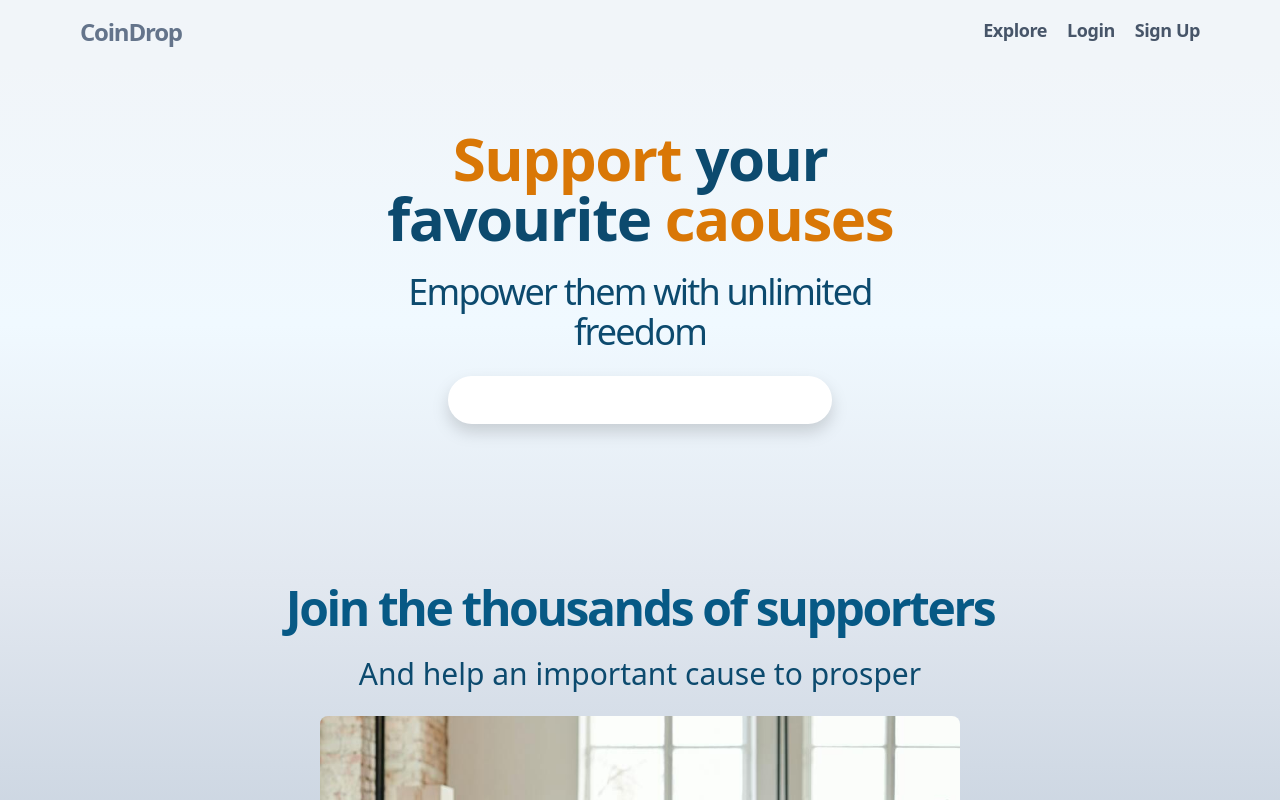
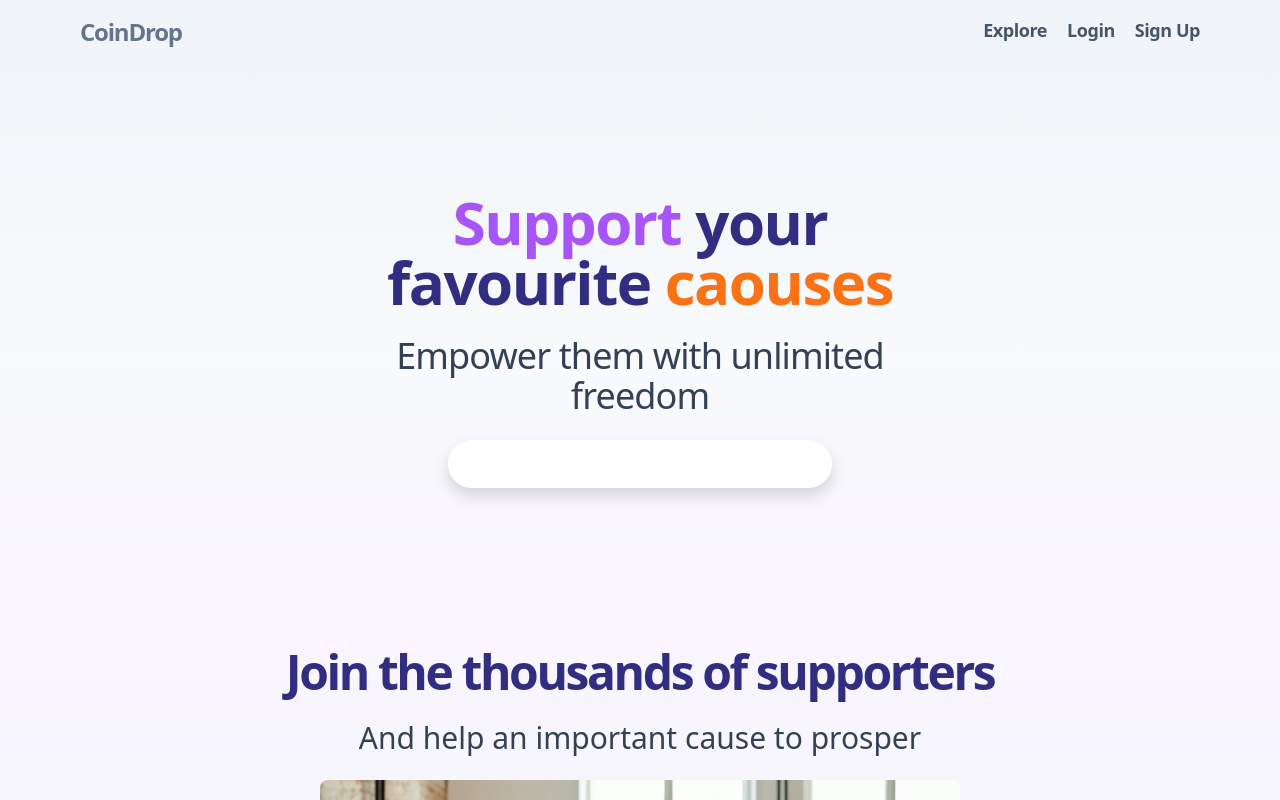
Before and after one commit to CodecoolGlobal/el-proyecte-grande-sprint-1-java-tamasstephen, a React (Create React App) app in the folder frontend/: page / in a window 1280 px wide. Shown: the top 800 px of the page. Built offline with nearby package versions, Linux system fonts and the light colour scheme.

Commit message:
style: Refine secondary colors

```diff
--- a/frontend/src/components/Headline.jsx
+++ b/frontend/src/components/Headline.jsx
@@ -2,7 +2,7 @@ import React from "react";
 
 const Headline = ({ isTitle, title, titleFollow }) => {
   const classes =
-    "text-3xl w-8/12 md:w-max md:text-4xl lg:text-5xl text-sky-800 font-bold tracking-tighter";
+    "text-3xl w-8/12 md:w-max md:text-4xl lg:text-5xl text-indigo-900 font-bold tracking-tighter";
   return isTitle ? (
     <h1 className={classes}>
       {title}
--- a/frontend/src/components/landing/Hero.jsx
+++ b/frontend/src/components/landing/Hero.jsx
@@ -2,13 +2,13 @@ import React from "react";
 
 const Hero = () => {
   return (
-    <div className="flex flex-col items-center pt-16 text-sky-900 pb-40 bg-gradient-to-b from-slate-100 via-sky-50 to-slate-200">
+    <div className="flex flex-col items-center pt-16 md:pt-32 text-indigo-900 pb-40 bg-gradient-to-b from-slate-100 via-slate-50 to-purple-50">
       <h1 className="text-center text-4xl font-bold tracking-tight md:text-5xl lg:text-6xl">
-        <span className="text-amber-600">Support</span> your
+        <span className="text-purple-500">Support</span> your
         <br />
-        favourite <span className="text-amber-600">caouses</span>
+        favourite <span className="text-orange-500">caouses</span>
       </h1>
-      <p className="text-center text-2xl font-medium tracking-tighter pb-4 pt-4 md:text-3xl md:pt-6 md:pb-6 lg:text-4xl">
+      <p className="text-center text-2xl tracking-tight pb-4 pt-4 md:text-3xl md:pt-6 md:pb-6 lg:text-4xl text-slate-700">
         Empower them with unlimited
         <br />
         freedom
--- a/frontend/src/components/landing/ImageSection.jsx
+++ b/frontend/src/components/landing/ImageSection.jsx
@@ -4,7 +4,7 @@ import Lead from "./Lead";
 
 const ImageSection = () => {
   return (
-    <section className="flex justify-center bg-gradient-to-b from-slate-200 via-slate-300 to-late-100">
+    <section className="flex justify-center bg-gradient-to-b from-purple-50 via-slate-100 to-slate-200 pb-20 md:pb-30 lg:pb-40">
       <div className="md:w-1/2 flex flex-col items-center px-4 md:px-0">
         <Headline isTitle={false} title="Join the thousands of supporters" />
         <Lead text="And help an important cause to prosper" />
--- a/frontend/src/components/landing/Lead.jsx
+++ b/frontend/src/components/landing/Lead.jsx
@@ -2,7 +2,7 @@ import React from "react";
 
 const Lead = ({ text }) => {
   return (
-    <p className="text-xl md:text-3xl text-sky-900 text-center pt-3 pb-8 lg:py-6">
+    <p className="text-xl md:text-3xl text-slate-700 text-center pt-3 pb-8 lg:py-6">
       {text}
     </p>
   );
```
